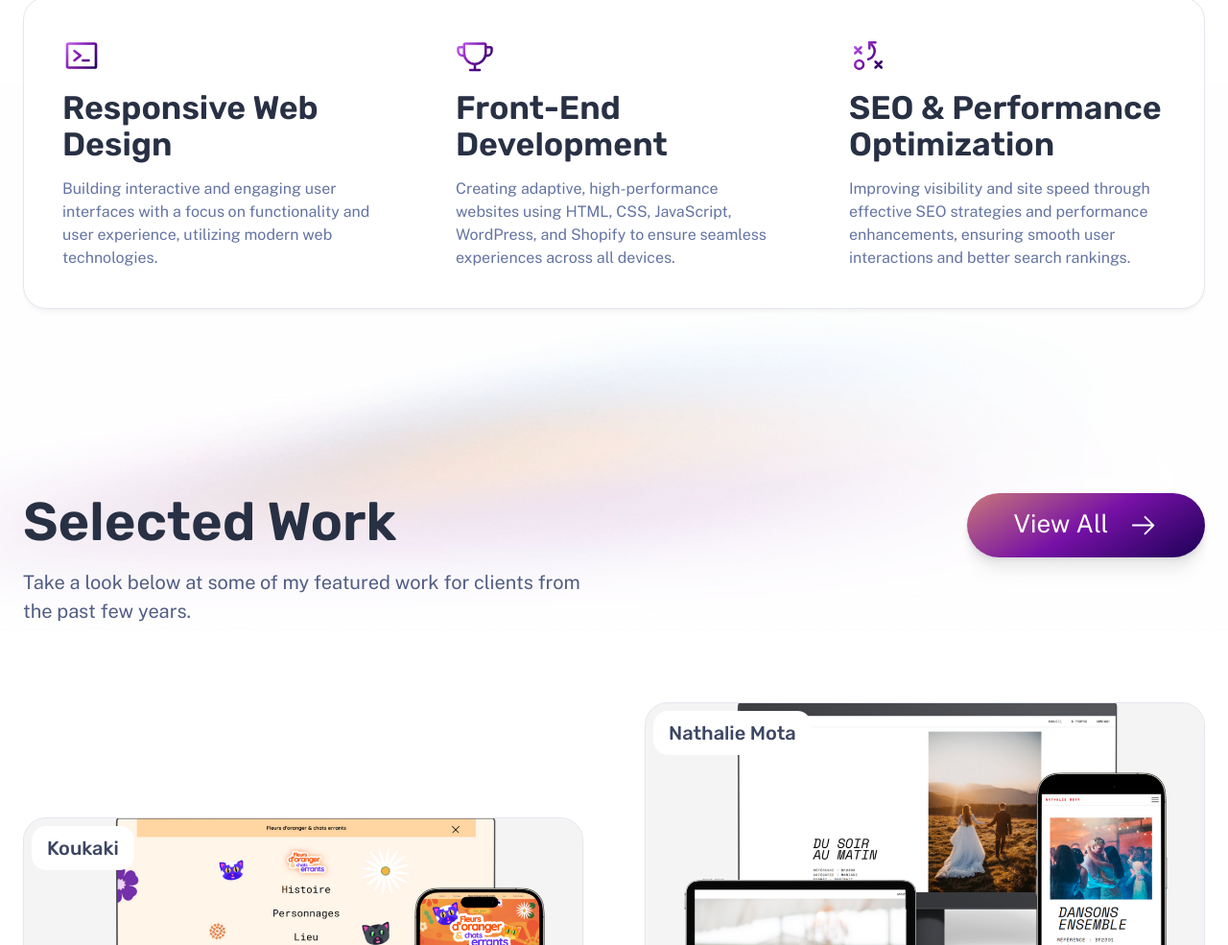
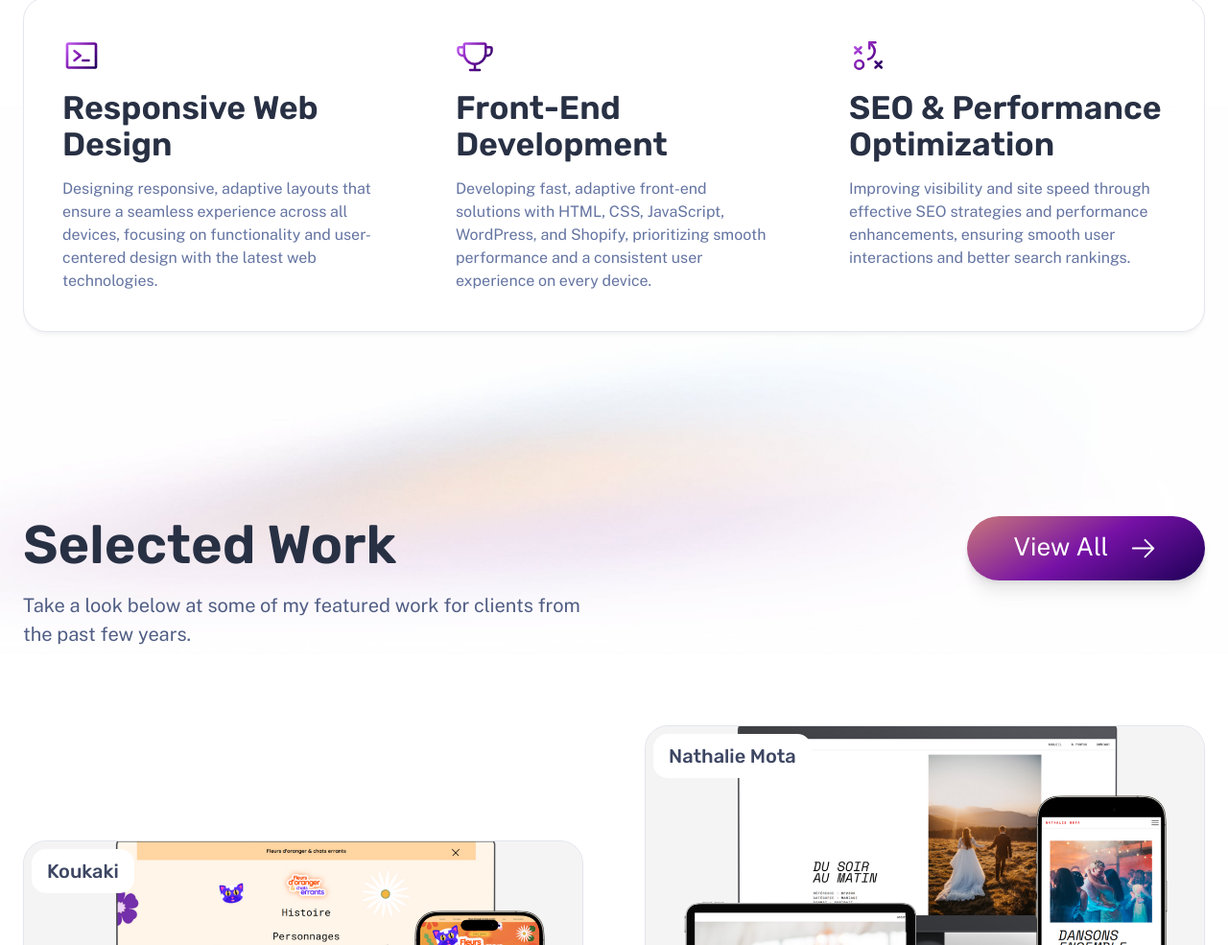
Before and after one commit to WebLadyfr/Portfolio, an Astro site: page / in a window 1280 px wide. Shown: the part 850-1835 px from the top of the page at 96% size. Built offline with nearby package versions, Linux system fonts and the light colour scheme; Astro itself is replaced by a stand-in of ours.

Commit message:
Modif skills

```diff
--- a/src/components/Skills.astro
+++ b/src/components/Skills.astro
@@ -6,12 +6,12 @@ import Icon from './Icon.astro';
 	<div class="stack gap-2 lg:gap-4">
 		<Icon icon="terminal-window" color="var(--accent-regular)" size="2.5rem" gradient />
 		<h2>Responsive Web Design</h2>
-		<p>Building interactive and engaging user interfaces with a focus on functionality and user experience, utilizing modern web technologies.</p>
+		<p>Designing responsive, adaptive layouts that ensure a seamless experience across all devices, focusing on functionality and user-centered design with the latest web technologies.</p>
 	</div>
 	<div class="stack gap-2 lg:gap-4">
 		<Icon icon="trophy" color="var(--accent-regular)" size="2.5rem" gradient />
 		<h2>Front-End Development</h2>
-		<p>Creating adaptive, high-performance websites using HTML, CSS, JavaScript, WordPress, and Shopify to ensure seamless experiences across all devices.</p>
+		<p>Developing fast, adaptive front-end solutions with HTML, CSS, JavaScript, WordPress, and Shopify, prioritizing smooth performance and a consistent user experience on every device.</p>
 	</div>
 	<div class="stack gap-2 lg:gap-4">
 		<Icon icon="strategy" color="var(--accent-regular)" size="2.5rem" gradient />
```
